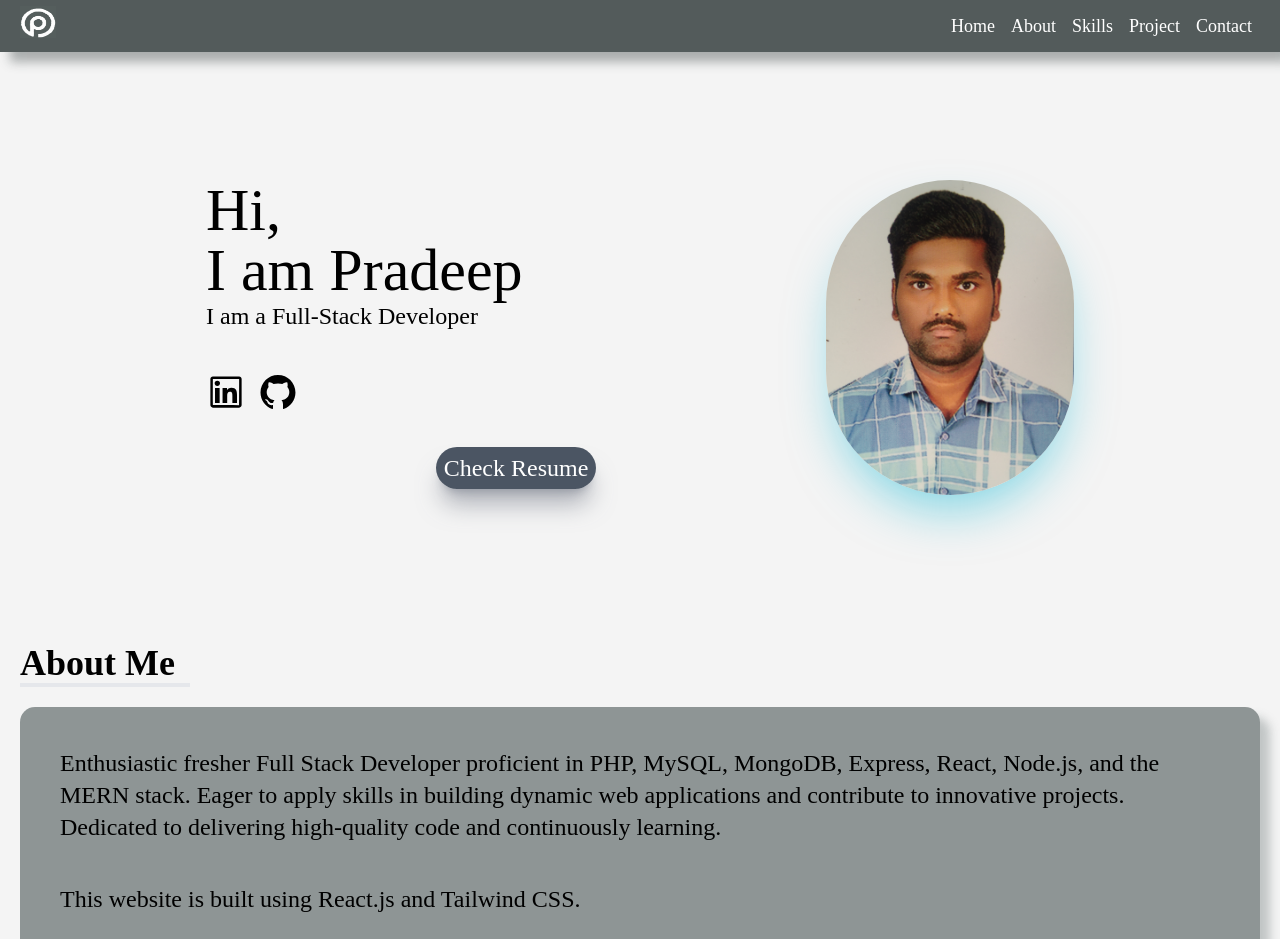
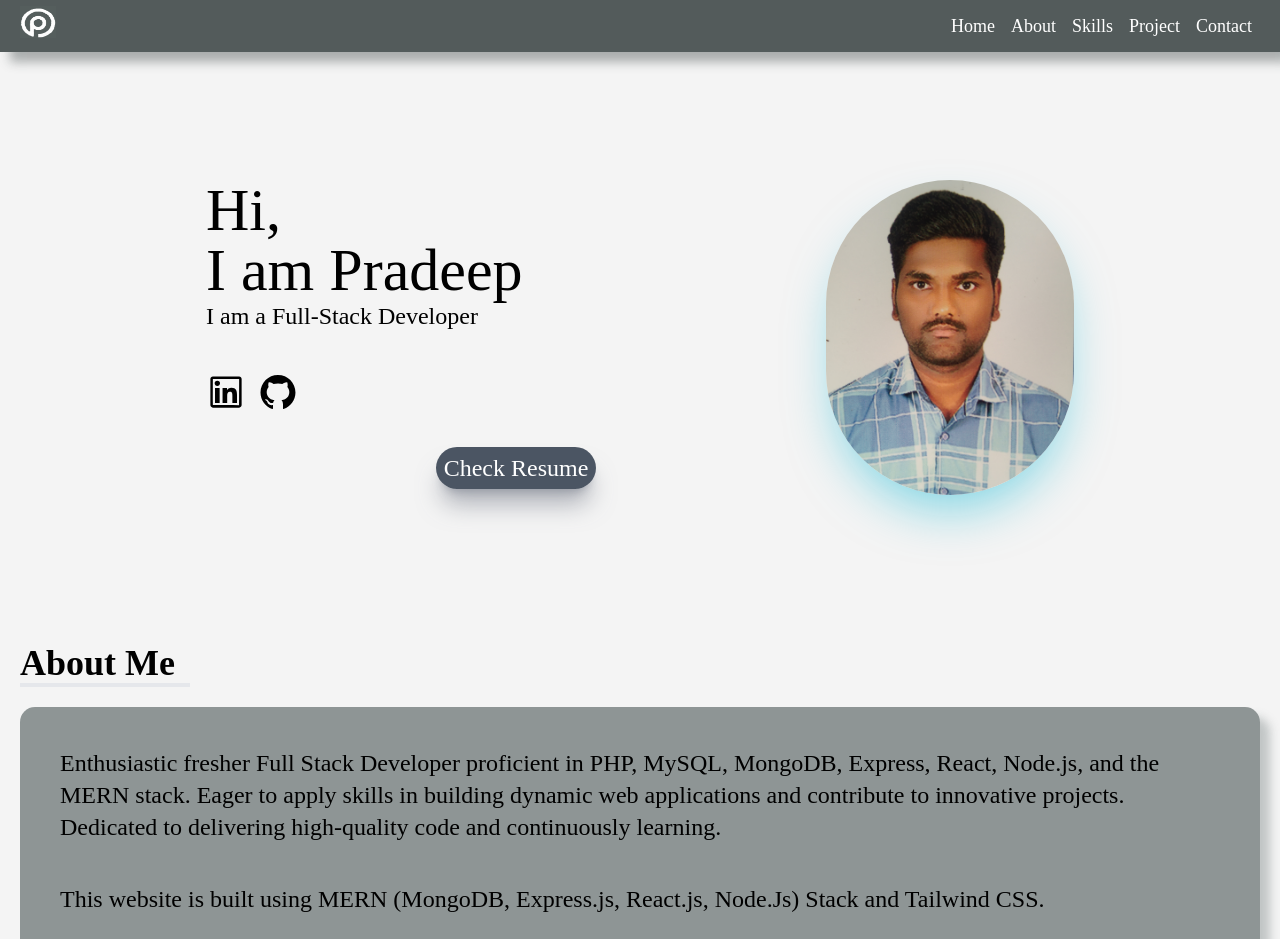
Before and after one commit to pradeepr0773/portfolio, a React (Create React App) app in the folder frontend/: page / in a window 1280 px wide. Shown: the top 939 px of the page. Built offline with nearby package versions, Linux system fonts and the light colour scheme; no server answers.

Commit message:
Update About.js

```diff
--- a/frontend/src/components/About.js
+++ b/frontend/src/components/About.js
@@ -4,7 +4,7 @@ export default function About(){
             <h1 className="text-4xl border-b-4 mb-5 w-[170px] font-bold  m-5">About Me</h1>
             <div className="projectList m-5 p-5">
             <p className="m-5  pb-5 text-2xl">Enthusiastic fresher Full Stack Developer proficient in PHP, MySQL, MongoDB, Express, React, Node.js, and the MERN stack. Eager to apply skills in building dynamic web applications and contribute to innovative projects. Dedicated to delivering high-quality code and continuously learning.</p>
-            <p className="m-5  pb- text-2xl">This website is built using React.js and Tailwind CSS.</p>
+            <p className="m-5  pb- text-2xl">This website is built using MERN (MongoDB, Express.js, React.js, Node.Js) Stack and Tailwind CSS.</p>
         </div>
         </div>
         </section>
```
